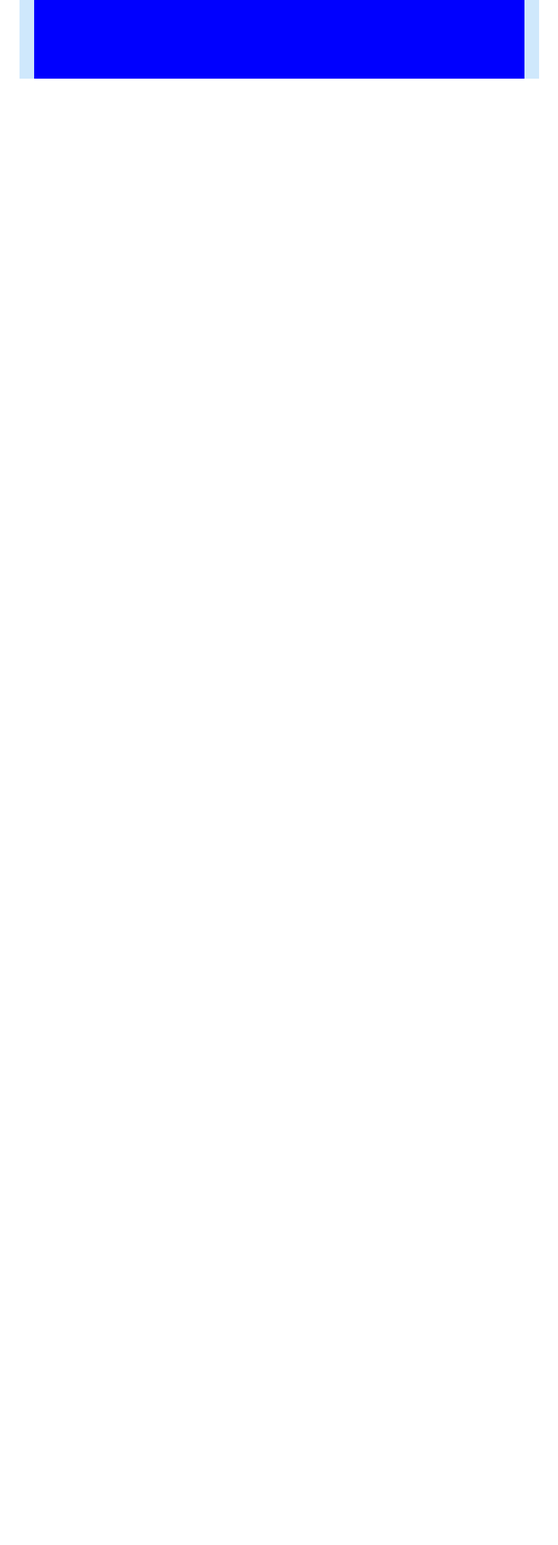
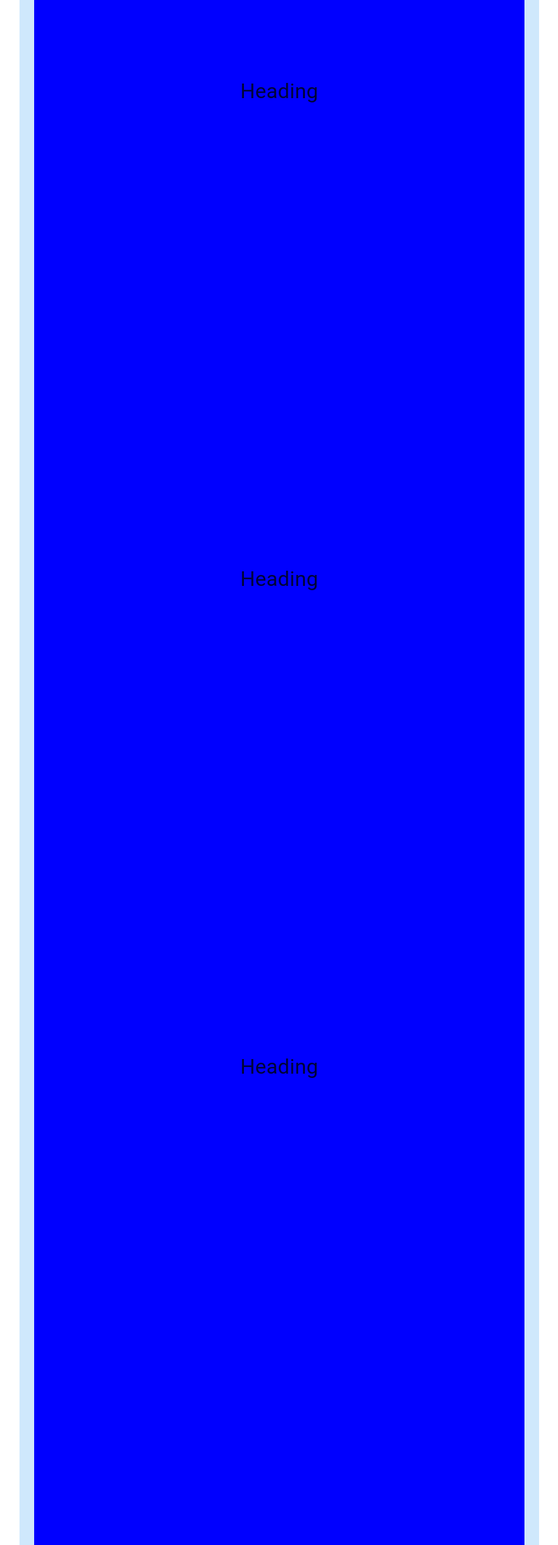
Before and after one commit to CoderJ01/material-ui-programming-portfolio, a React (Create React App) app: page /portfolio in a window 1280 px wide. Shown: the part 820-3354 px from the top of the page at 61% size, without its empty margins (182-1097 px from the left). Before the commit the page ends 949 px from the top, so only its background shows below. Built offline with nearby package versions, Linux system fonts and the light colour scheme.

Commit message:
pass data objects to Section component

```diff
--- a/src/pages/Portfolio/Portfolio.page.jsx
+++ b/src/pages/Portfolio/Portfolio.page.jsx
@@ -20,6 +20,10 @@ const Portfolio = () => {
                 <Box sx={{ bgcolor: '#cfe8fc', height: '100vh', textAlign: 'center' }}>
                     <Typography variant="h3" gutterBottom sx={{ color: 'rgb(0, 4, 55)' }}>Portfolio</Typography>
                     <Section dataObj={beforeBootcamp}/>
+                    <Section dataObj={bootcamp}/>
+                    <Section dataObj={selfTaught}/>
+                    <Section dataObj={certificates}/>
+                    <Section dataObj={resumeObj}/>
                 </Box>
             </Container>
         </React.Fragment>
```
